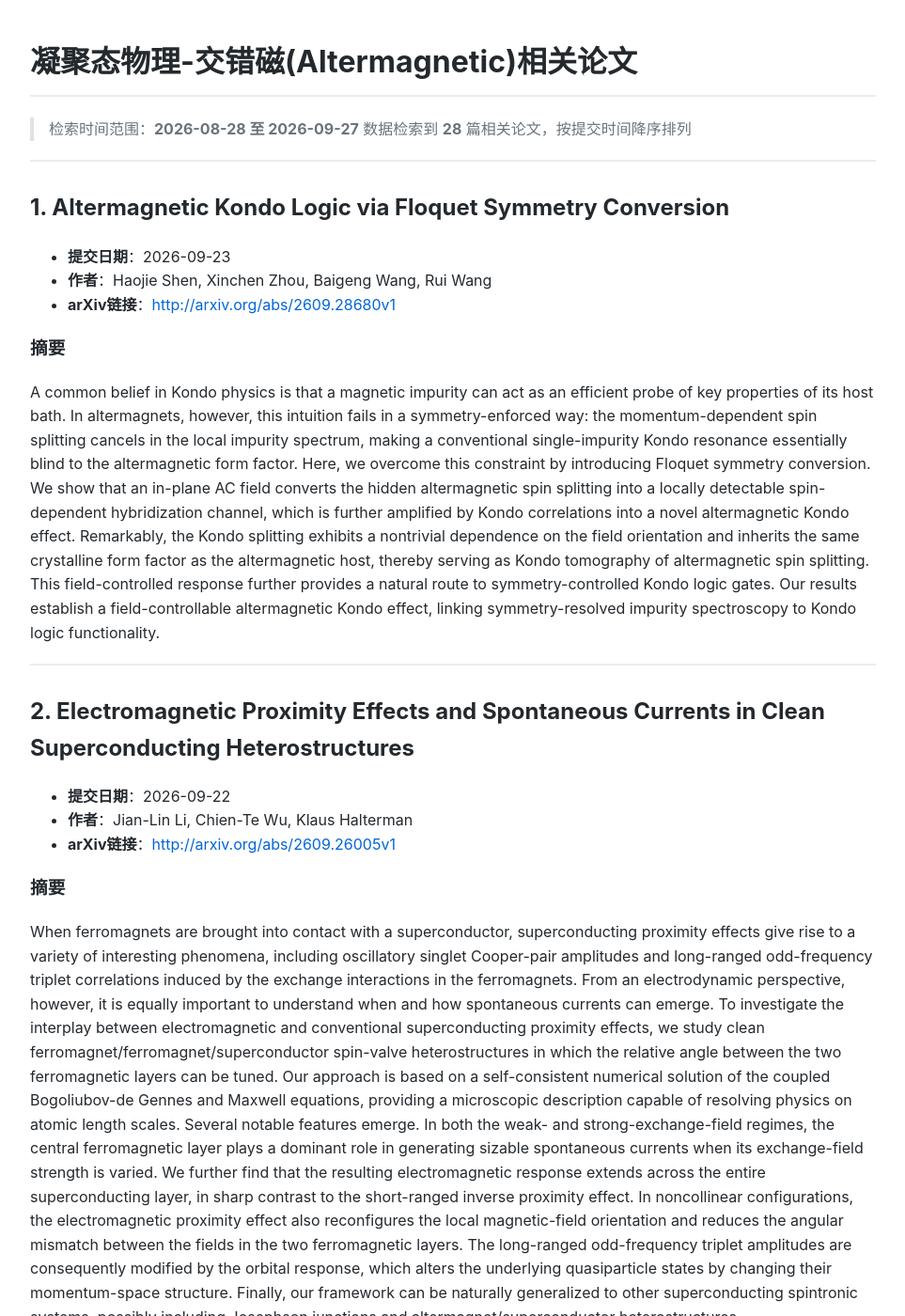
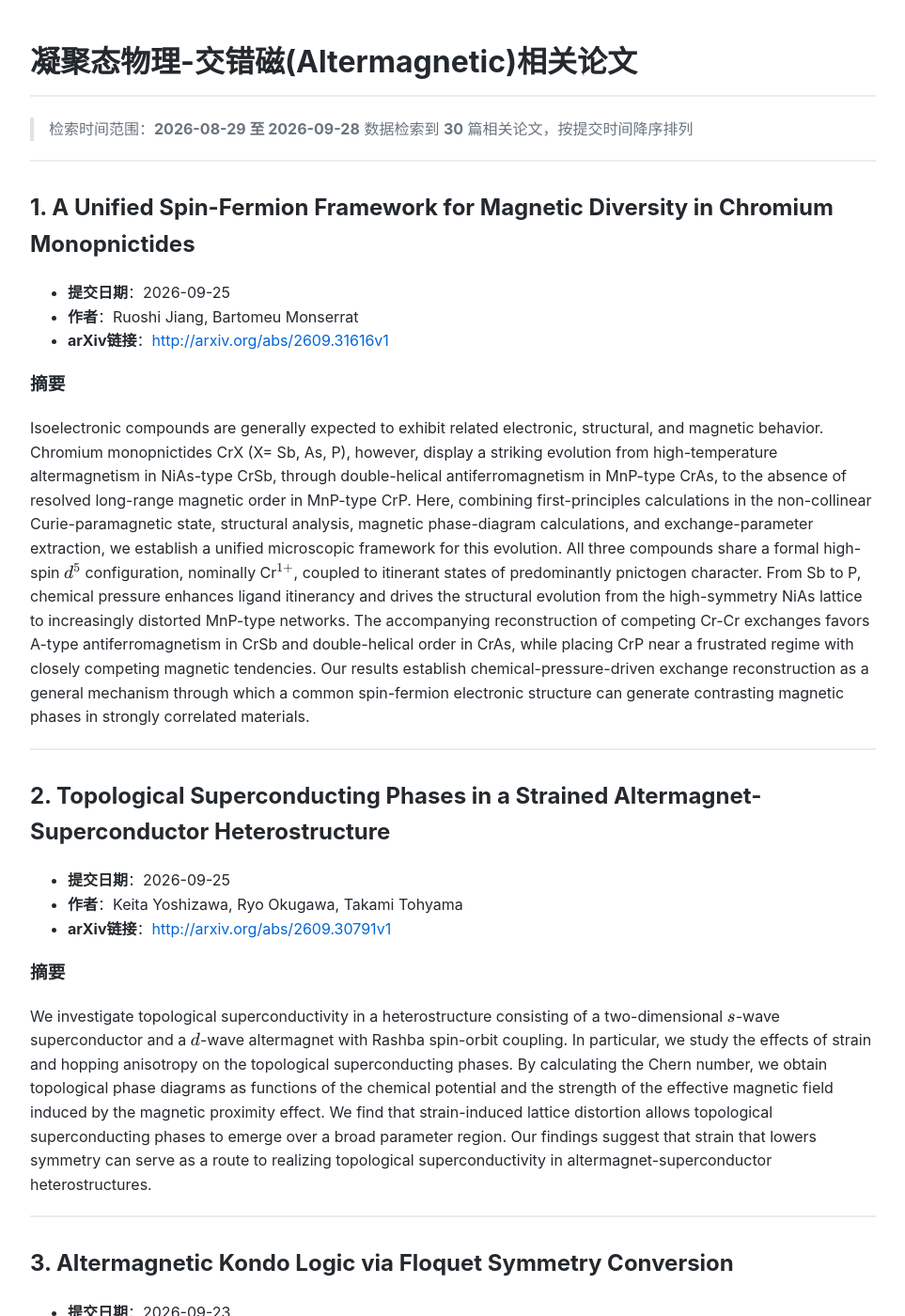
Before and after one commit to yangke25491/daily-arxiv-altermagnetic, a Jekyll site: the page built from index.md, in a window 1280 px wide and 1400 px high. Shown: the whole window at 94% size, without its empty margins (158-1121 px from the left). Built offline with Jekyll 4.4.1, drawn with Linux system fonts in a browser that asks for light colours; some of the changed text lies outside the part shown.

Commit message:
Automated update: arXiv papers

```diff
--- a/index.md
+++ b/index.md
@@ -5,12 +5,34 @@ title: 交错磁论文
 
 # 凝聚态物理-交错磁(Altermagnetic)相关论文
 
-> 检索时间范围：**2026-08-28 至 2026-09-27**
-> 数据检索到 **28** 篇相关论文，按提交时间降序排列
+> 检索时间范围：**2026-08-29 至 2026-09-28**
+> 数据检索到 **30** 篇相关论文，按提交时间降序排列
 
 ---
 
-## 1. Altermagnetic Kondo Logic via Floquet Symmetry Conversion
+## 1. A Unified Spin-Fermion Framework for Magnetic Diversity in Chromium Monopnictides
+
+- **提交日期**：2026-09-25
+- **作者**：Ruoshi Jiang, Bartomeu Monserrat
+- **arXiv链接**：[http://arxiv.org/abs/2609.31616v1](http://arxiv.org/abs/2609.31616v1)
+
+### 摘要
+Isoelectronic compounds are generally expected to exhibit related electronic, structural, and magnetic behavior. Chromium monopnictides CrX (X= Sb, As, P), however, display a striking evolution from high-temperature altermagnetism in NiAs-type CrSb, through double-helical antiferromagnetism in MnP-type CrAs, to the absence of resolved long-range magnetic order in MnP-type CrP. Here, combining first-principles calculations in the non-collinear Curie-paramagnetic state, structural analysis, magnetic phase-diagram calculations, and exchange-parameter extraction, we establish a unified microscopic framework for this evolution. All three compounds share a formal high-spin $d^5$ configuration, nominally Cr$^{1+}$, coupled to itinerant states of predominantly pnictogen character. From Sb to P, chemical pressure enhances ligand itinerancy and drives the structural evolution from the high-symmetry NiAs lattice to increasingly distorted MnP-type networks. The accompanying reconstruction of competing Cr-Cr exchanges favors A-type antiferromagnetism in CrSb and double-helical order in CrAs, while placing CrP near a frustrated regime with closely competing magnetic tendencies. Our results establish chemical-pressure-driven exchange reconstruction as a general mechanism through which a common spin-fermion electronic structure can generate contrasting magnetic phases in strongly correlated materials.
+
+---
+
+## 2. Topological Superconducting Phases in a Strained Altermagnet-Superconductor Heterostructure
+
+- **提交日期**：2026-09-25
+- **作者**：Keita Yoshizawa, Ryo Okugawa, Takami Tohyama
+- **arXiv链接**：[http://arxiv.org/abs/2609.30791v1](http://arxiv.org/abs/2609.30791v1)
+
+### 摘要
+We investigate topological superconductivity in a heterostructure consisting of a two-dimensional $s$-wave superconductor and a $d$-wave altermagnet with Rashba spin-orbit coupling. In particular, we study the effects of strain and hopping anisotropy on the topological superconducting phases. By calculating the Chern number, we obtain topological phase diagrams as functions of the chemical potential and the strength of the effective magnetic field induced by the magnetic proximity effect. We find that strain-induced lattice distortion allows topological superconducting phases to emerge over a broad parameter region. Our findings suggest that strain that lowers symmetry can serve as a route to realizing topological superconductivity in altermagnet-superconductor heterostructures.
+
+---
+
+## 3. Altermagnetic Kondo Logic via Floquet Symmetry Conversion
 
 - **提交日期**：2026-09-23
 - **作者**：Haojie Shen, Xinchen Zhou, Baigeng Wang, Rui Wang
@@ -32,7 +54,7 @@ When ferromagnets are brought into contact with a superconductor, superconductin
 
 ---
 
-## 3. Comment on "Andreev Reflection to Probe Momentum-Dependent Spin Polarization in Altermagnet CrSb"
+## 5. Comment on "Andreev Reflection to Probe Momentum-Dependent Spin Polarization in Altermagnet CrSb"
 
 - **提交日期**：2026-09-21
 - **作者**：Igor I. Mazin, Maxim Khodas, Boris Nadgorny
@@ -252,7 +274,7 @@ We propose a mechanism for nonmagnetic materials to develop altermagnetic order
 
 ---
 
-## 23. Anomalous Superfluid Response in Altermagnetic Superconductors
+## 25. Anomalous Superfluid Response in Altermagnetic Superconductors
 
 - **提交日期**：2026-09-02
 - **作者**：Christian Wiedemann, Danilo Nikolić, Matthias Eschrig, Wolfgang Belzig
@@ -296,7 +318,7 @@ The interplay between twist-angle engineering and unconventional magnetism provi
 
 ---
 
-## 27. Floquet Topological Spin-Valley-Layertronics on a Layered Dice Lattice
+## 29. Floquet Topological Spin-Valley-Layertronics on a Layered Dice Lattice
 
 - **提交日期**：2026-08-30
 - **作者**：Jianqi Zhong, Teng-Fei Ying, Jinyu Zou, Benjamin T. Zhou
@@ -307,7 +329,7 @@ The recent discovery of long-sought dice flat band in layered YCl electride has
 
 ---
 
-## 28. Real-space manifestation of ferroic multipoles in altermagnetic MnF${}\_2$
+## 30. Real-space manifestation of ferroic multipoles in altermagnetic MnF${}\_2$
 
 - **提交日期**：2026-08-29
 - **作者**：Iurii Kibalin, Dalila Bounoua, José A. Rodriguez Velamazán, Oscar Fabelo, Navid Qureshi, Quentin Faure, Philippe Bourges, Victor Balédent, Jian-Rui Soh, Jeffrey Rau, Paul McClarty, Arsen Gukasov
```
Also changed, not shown: other parts of index.md (+23 -23 lines).
